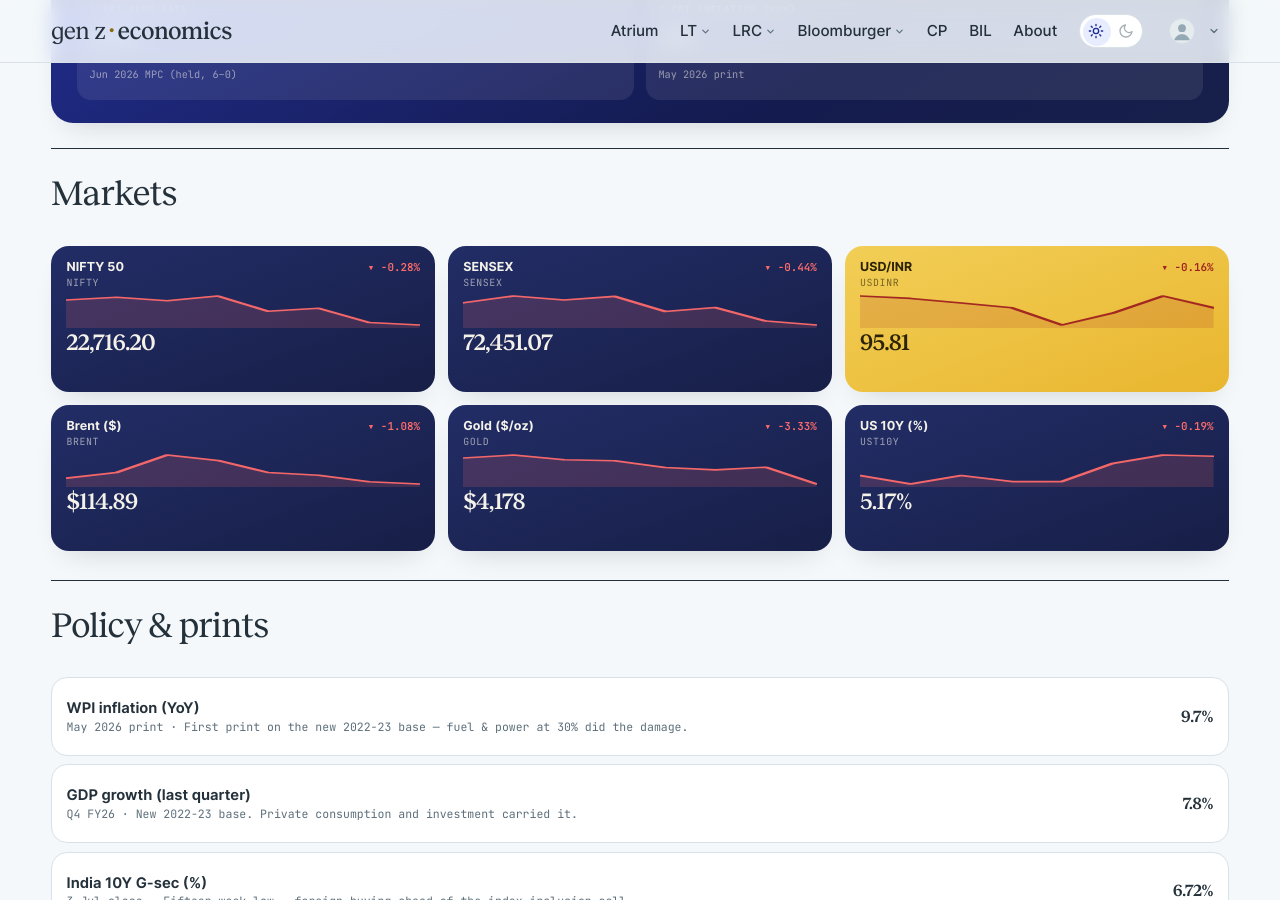
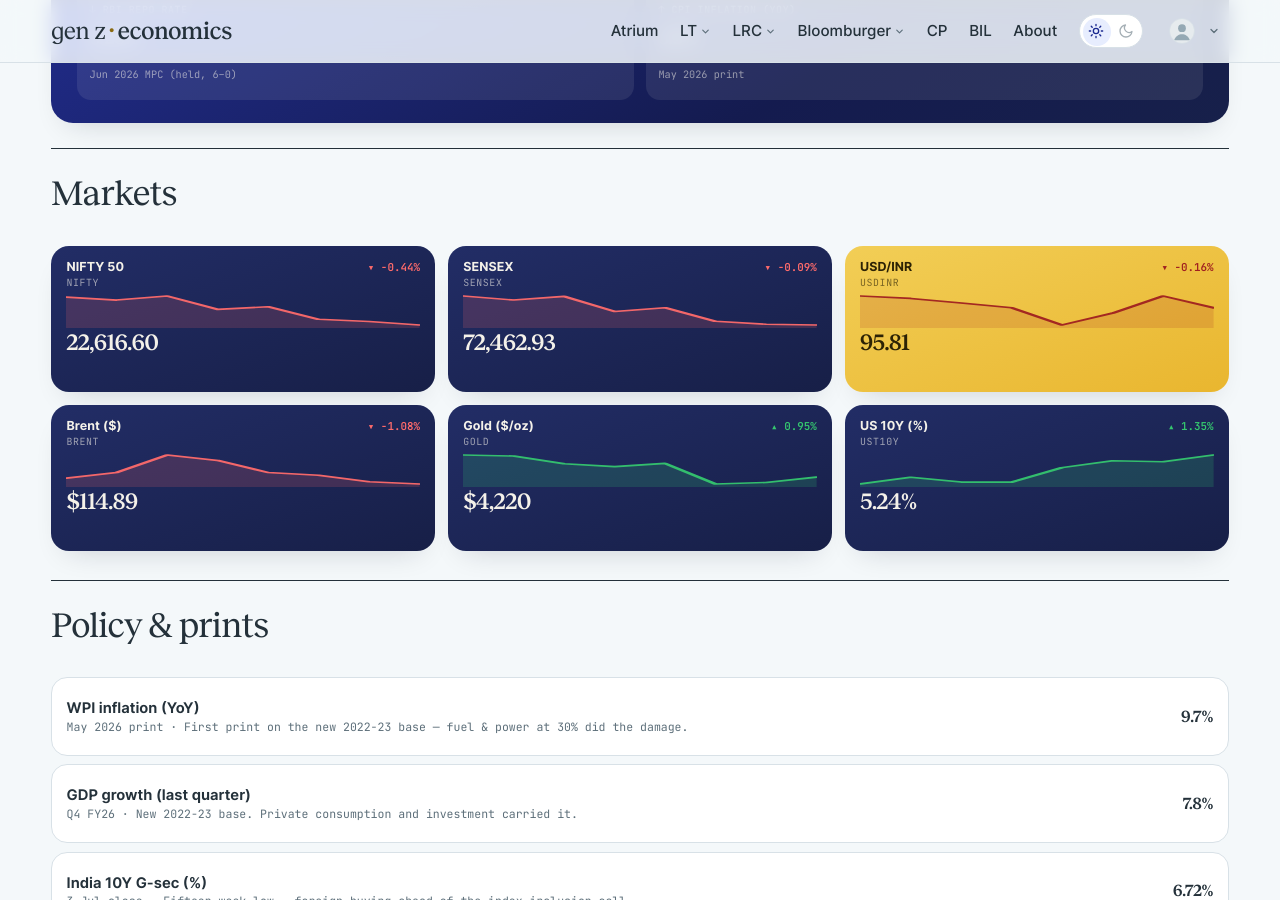
Before and after one commit to harsharya7021/genz-economics.com, a Jekyll site: the page built from macro-watch.html, in a window 1280 px wide and 900 px high, scrolled down 599 px. Built offline with Jekyll 4.4.1, drawn with Linux system fonts in a browser that asks for light colours; comment, search, counter and statistics services are not loaded.

Commit message:
data: morning market refresh

```diff
--- a/_data/macro.json
+++ b/_data/macro.json
@@ -1,34 +1,34 @@
 {
-  "as_of": "29 Sep 2026 close",
+  "as_of": "30 Sep 2026 close",
   "auto": {
     "nifty": {
       "label": "NIFTY 50",
-      "v": "22,716.20",
-      "chg": -0.28,
+      "v": "22,616.60",
+      "chg": -0.44,
       "spark": [
-        23346.4,
         23414.301,
         23329.0,
         23446.801,
         23063.1,
         23140.5,
         22780.25,
-        22716.199
+        22716.199,
+        22616.6
       ]
     },
     "sensex": {
       "label": "SENSEX",
-      "v": "72,451.07",
-      "chg": -0.44,
+      "v": "72,462.93",
+      "chg": -0.09,
       "spark": [
-        74294.961,
         74858.992,
         74529.078,
         74828.25,
         73580.539,
         73895.742,
         72771.719,
-        72451.07
+        72529.07,
+        72462.93
       ]
     },
     "usdinr": {
@@ -63,32 +63,32 @@
     },
     "gold": {
       "label": "Gold ($/oz)",
-      "v": "$4,178",
-      "chg": -3.33,
+      "v": "$4,220",
+      "chg": 0.95,
       "spark": [
-        4399.7,
-        4424.9,
         4383.9,
         4376.4,
         4318.4,
         4298.0,
         4321.2,
-        4177.5
+        4168.4,
+        4179.7,
+        4219.5
       ]
     },
     "ust10y": {
       "label": "US 10Y (%)",
-      "v": "5.17%",
-      "chg": -0.19,
+      "v": "5.24%",
+      "chg": 1.35,
       "spark": [
-        5.01,
         4.94,
         5.01,
         4.96,
         4.96,
         5.11,
         5.18,
-        5.17
+        5.17,
+        5.24
       ]
     }
   },
--- a/_data/markets.yml
+++ b/_data/markets.yml
@@ -2,16 +2,15 @@
 # USD/INR) are refreshed each weekday morning by the market-data workflow;
 # the India 10Y G-Sec line is maintained by hand. Do not hand-edit the
 # live tickers — the job overwrites them.
-as_of: 29 Sep 2026
+as_of: 30 Sep 2026
 tickers:
 - symbol: NIFTY 50
   code: ^NSEI
-  value: 22,716.20
-  change: −64.05
-  pct: −0.28%
+  value: 22,616.60
+  change: −99.60
+  pct: −0.44%
   dir: down
   spark:
-  - 23346.4
   - 23414.301
   - 23329.0
   - 23446.801
@@ -19,21 +18,22 @@ tickers:
   - 23140.5
   - 22780.25
   - 22716.199
+  - 22616.6
 - symbol: SENSEX
   code: BSE
-  value: 72,451.07
-  change: −320.65
-  pct: −0.44%
+  value: 72,462.93
+  change: −66.14
+  pct: −0.09%
   dir: down
   spark:
-  - 74294.961
   - 74858.992
   - 74529.078
   - 74828.25
   - 73580.539
   - 73895.742
   - 72771.719
-  - 72451.07
+  - 72529.07
+  - 72462.93
 - symbol: USD / INR
   code: FX
   value: '95.81'
```
